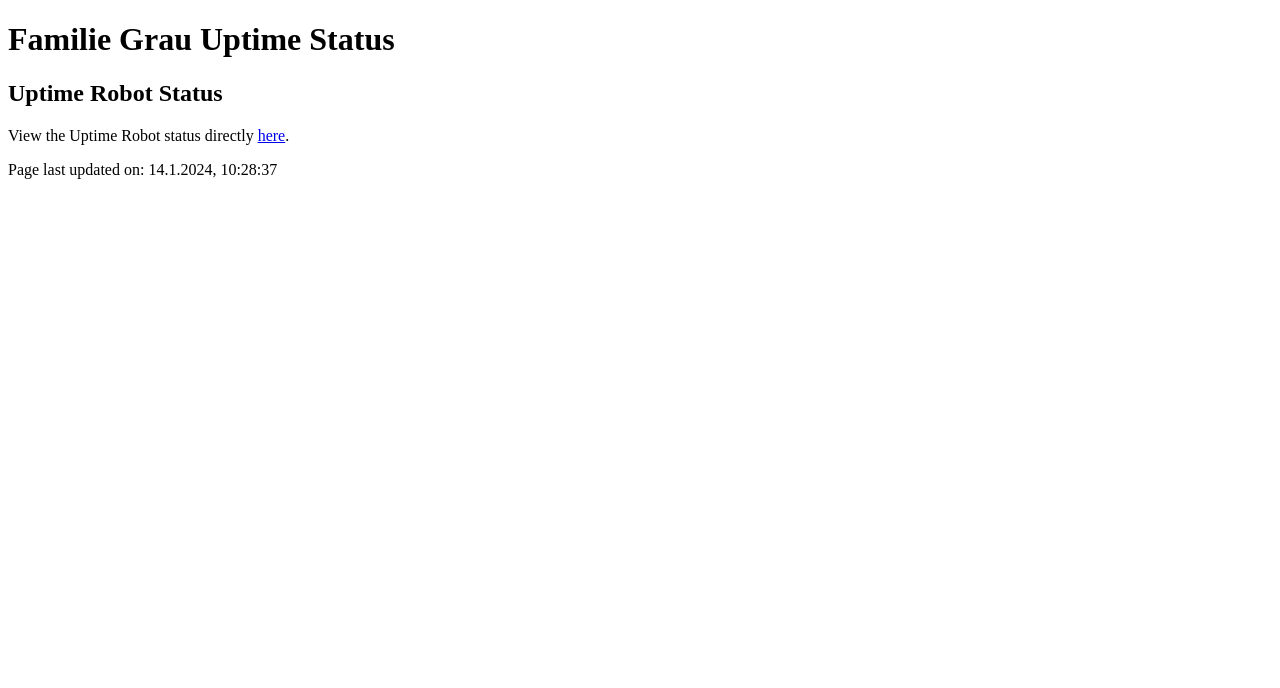
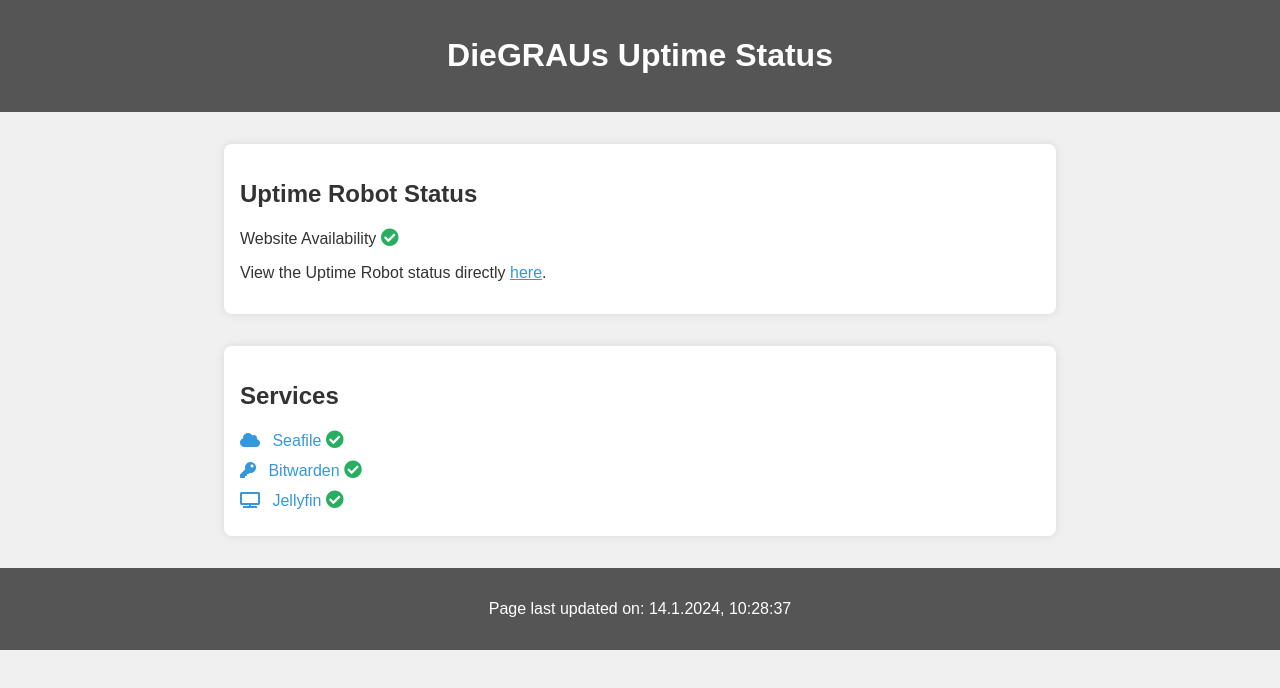
Before and after one commit to HollaDieWaldf33/DieGRAUs, a plain HTML site: page index.html in a window 1280 px wide. Drawn offline with Linux system fonts and the light colour scheme.

Commit message:
Update index.html
first workign draft

```diff
--- a/index.html
+++ b/index.html
@@ -3,16 +3,90 @@
 <head>
     <meta charset="UTF-8">
     <meta name="viewport" content="width=device-width, initial-scale=1.0">
-    <title>Familie Grau - Uptime Status</title>
+    <title>DieGRAUs - Uptime Status</title>
+    <link rel="stylesheet" href="https://cdnjs.cloudflare.com/ajax/libs/font-awesome/5.15.3/css/all.min.css">
+    <style>
+        body {
+            font-family: 'Arial', sans-serif;
+            margin: 0;
+            padding: 0;
+            background-color: #f0f0f0; /* Light gray background */
+            color: #333;
+        }
+
+        header {
+            background-color: #555; /* Dark gray header */
+            color: #fff;
+            padding: 1em;
+            text-align: center;
+        }
+
+        section {
+            max-width: 800px;
+            margin: 2em auto;
+            background-color: #fff;
+            padding: 1em;
+            box-shadow: 0 0 10px rgba(0, 0, 0, 0.1);
+            border-radius: 8px;
+        }
+
+        footer {
+            text-align: center;
+            padding: 1em;
+            background-color: #555;
+            color: #fff;
+        }
+
+        .service-link {
+            display: block;
+            margin-bottom: 10px;
+            text-decoration: none;
+            color: #3498db;
+        }
+
+        .service-icon {
+            margin-right: 8px;
+        }
+
+        .availability-icon {
+            margin-right: 4px;
+            font-size: 18px;
+        }
+
+        .availability-green {
+            color: #27ae60; /* Green color for availability */
+        }
+
+        .availability-red {
+            color: #e74c3c; /* Red color for unavailability */
+        }
+    </style>
 </head>
 <body>
     <header>
-        <h1>Familie Grau Uptime Status</h1>
+        <h1>DieGRAUs Uptime Status</h1>
     </header>
 
     <section>
         <h2>Uptime Robot Status</h2>
-        <p>View the Uptime Robot status directly <a href="https://stats.uptimerobot.com/BY0rjsDYkg" target="_blank">here</a>.</p>
+        <p>Website Availability <i class="fas fa-check-circle availability-icon availability-green"></i></p>
+        <p>View the Uptime Robot status directly <a href="https://stats.uptimerobot.com/BY0rjsDYkg" target="_blank" style="color: #3498db;">here</a>.</p>
+    </section>
+
+    <section>
+        <h2>Services</h2>
+        <a href="https://seafile.uarg.de" class="service-link" target="_blank">
+            <i class="fas fa-cloud service-icon"></i> Seafile
+            <i class="fas fa-check-circle availability-icon availability-green"></i>
+        </a>
+        <a href="https://bitwarden.uarg.de" class="service-link" target="_blank">
+            <i class="fas fa-key service-icon"></i> Bitwarden
+            <i class="fas fa-check-circle availability-icon availability-green"></i>
+        </a>
+        <a href="https://jellyfin.uarg.de" class="service-link" target="_blank">
+            <i class="fas fa-tv service-icon"></i> Jellyfin
+            <i class="fas fa-check-circle availability-icon availability-green"></i>
+        </a>
     </section>
 
     <footer>
```
